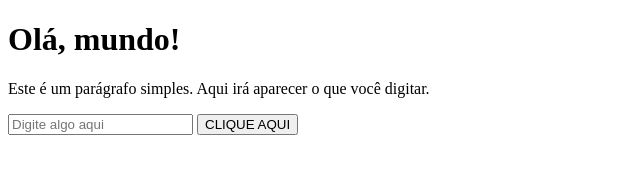
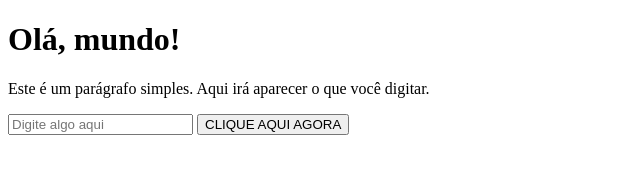
Before and after one commit to Bressan88/one_gitgithub_01_pratica, a plain HTML site: page index.html in a window 1280 px wide. Shown: the whole page, without its empty margins (0-640 px from the left). Drawn offline with Linux system fonts and the light colour scheme.

Commit message:
Mudança no botão e inserção do gitignore

```diff
--- a/index.html
+++ b/index.html
@@ -11,7 +11,7 @@
 
   <input type="text" id="caixaTexto" placeholder="Digite algo aqui">
 
-  <button onclick="modificarTexto()">CLIQUE AQUI</button>
+  <button onclick="modificarTexto()">CLIQUE AQUI AGORA</button>
 
   <script>
     function modificarTexto() {
```
Also changed, not shown: 1 other file.
